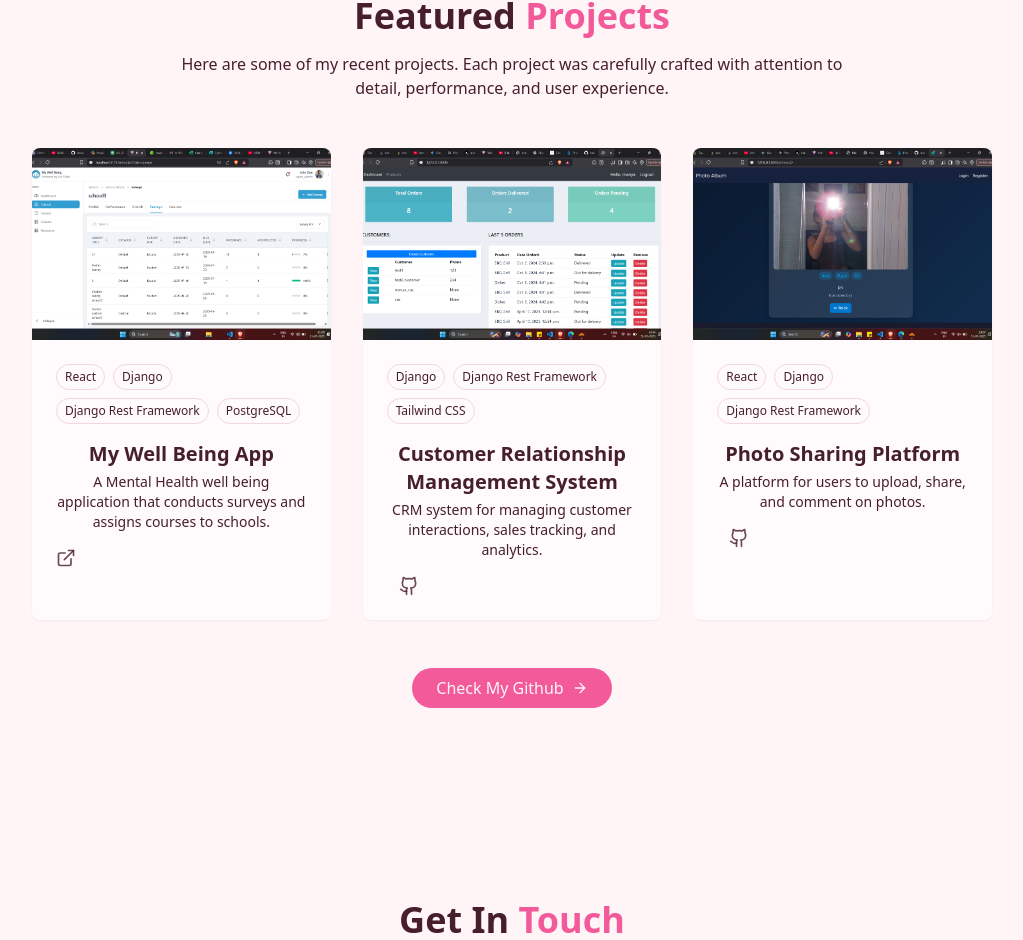
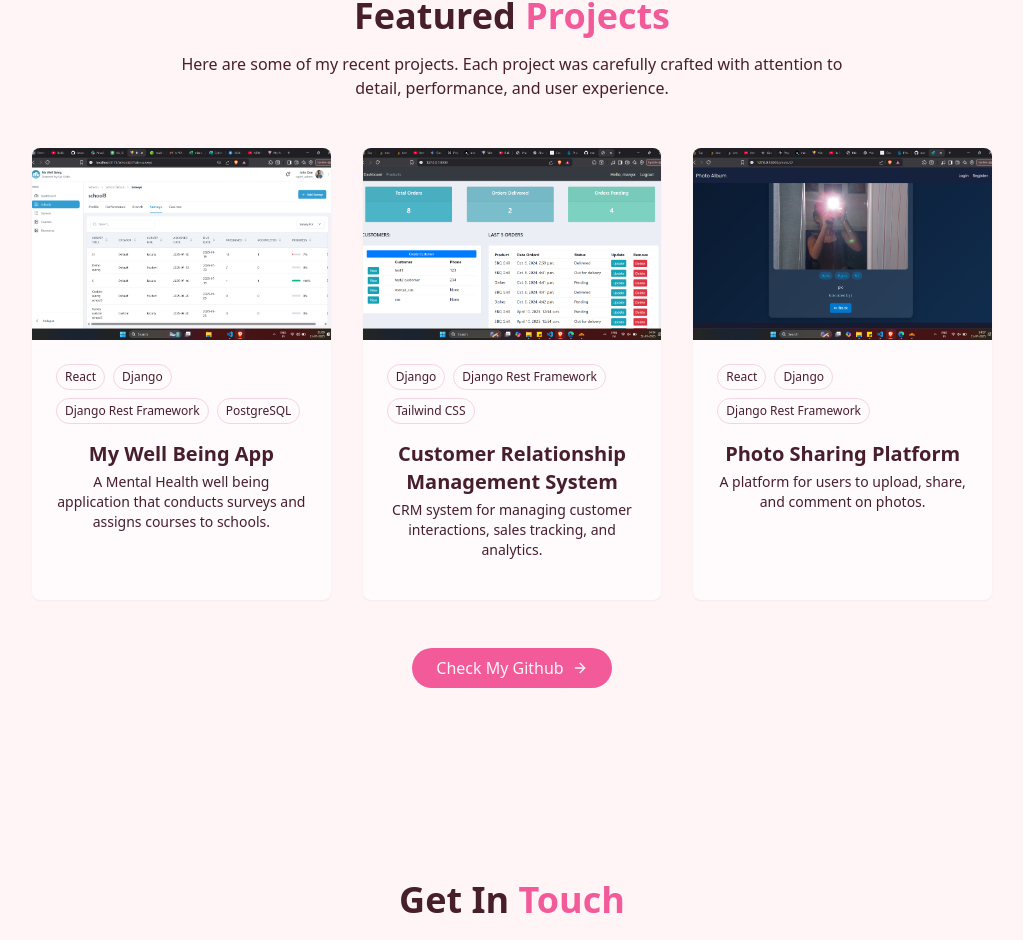
Before and after one commit to manya346/manya-khandelwal-portfolio, a React (Vite) app: page / in a window 1280 px wide. Shown: the part 2982-3922 px from the top of the page, without its empty margins (128-1151 px from the left). Built offline with nearby package versions, Linux system fonts and the light colour scheme.

Commit message:
Refactor code structure for improved readability and maintainability

```diff
--- a/src/components/AboutSection.jsx
+++ b/src/components/AboutSection.jsx
@@ -33,7 +33,8 @@ export const AboutSection = () => {
                 Get in Touch
               </a>
               <a
-                href=""
+                href="/manya-resume'25.pdf"
+                download
                 className="px-6 py-2 rounded-full border border-primary text-primary hover:bg-primary/10 transition-colours duration-300"
               >
                 Download CV
--- a/src/components/ProjectsSection.jsx
+++ b/src/components/ProjectsSection.jsx
@@ -9,7 +9,6 @@ const projects = [
     image: "/projects/image1.png",
     tags: ["React", "Django", "Django Rest Framework", "PostgreSQL"],
     demoUrl: "https://deploy.d3h0bvy5mffna0.amplifyapp.com/dashboard",
-    // githubUrl: "#",
   },
   {
     id: 2,
@@ -18,7 +17,6 @@ const projects = [
       "CRM system for managing customer interactions, sales tracking, and analytics.",
     image: "/projects/image2.png",
     tags: ["Django", "Django Rest Framework", "Tailwind CSS"],
-    // demoUrl: "#",
     githubUrl: "https://github.com/manya346/django-crm",
   },
   {
@@ -28,7 +26,6 @@ const projects = [
       "A platform for users to upload, share, and comment on photos.",
     image: "/projects/image3.png",
     tags: ["React", "Django", "Django Rest Framework"],
-    // demoUrl: "#",
     githubUrl: "https://github.com/manya346/photoshare",
   },
 ];
@@ -49,9 +46,12 @@ export const ProjectsSection = () => {
 
         <div className="grid grid-cols-1 md:grid-cols-2 lg:grid-cols-3 gap-8">
           {projects.map((project, key) => (
-            <div
+            <a
               key={key}
-              className="group bg-card rounded-lg overflow-hidden shadow-xs card-hover"
+              href={project.demoUrl || project.githubUrl}
+              target="_blank"
+              rel="noopener noreferrer"
+              className="group bg-card rounded-lg overflow-hidden shadow-xs card-hover block focus:outline-none focus:ring-2 focus:ring-primary"
             >
               <div className="h-48 overflow-hidden">
                 <img
@@ -74,26 +74,8 @@ export const ProjectsSection = () => {
                 <p className="text-muted-foreground text-sm mb-4">
                   {project.description}
                 </p>
-                <div className="flex justify-between items-center">
-                  <div className="flex space-x-3">
-                    <a
-                      href={project.demoUrl}
-                      target="_blank"
-                      className="text-foreground/80 hover:text-primary transition-colors duration-300"
-                    >
-                      {project.demoUrl && <ExternalLink size={20} />}
-                    </a>
-                    <a
-                      href={project.githubUrl}
-                      target="_blank"
-                      className="text-foreground/80 hover:text-primary transition-colors duration-300"
-                    >
-                      {project.githubUrl && <Github size={20} />}
-                    </a>
-                  </div>
-                </div>
               </div>
-            </div>
+            </a>
           ))}
         </div>
 
--- a/src/components/ThemeToggle.jsx
+++ b/src/components/ThemeToggle.jsx
@@ -32,11 +32,10 @@ export const ThemeToggle = () => {
     <button
       onClick={toggleTheme}
       className={cn(
-        "fixed max-sm:hidden top-5 right-5 z-50 p-2 rounded-full transition-colors duration-300",
+        "fixed top-5 right-5 z-50 p-2 rounded-full transition-colors duration-300",
         "focus:outline-hidden "
       )}
     >
-      {" "}
       {isDarkMode ? (
         <Sun className="h-6 w-6 text-yellow-300" />
       ) : (
```
Also changed, not shown: 1 other file (tests, documents, lock files or other folders).
